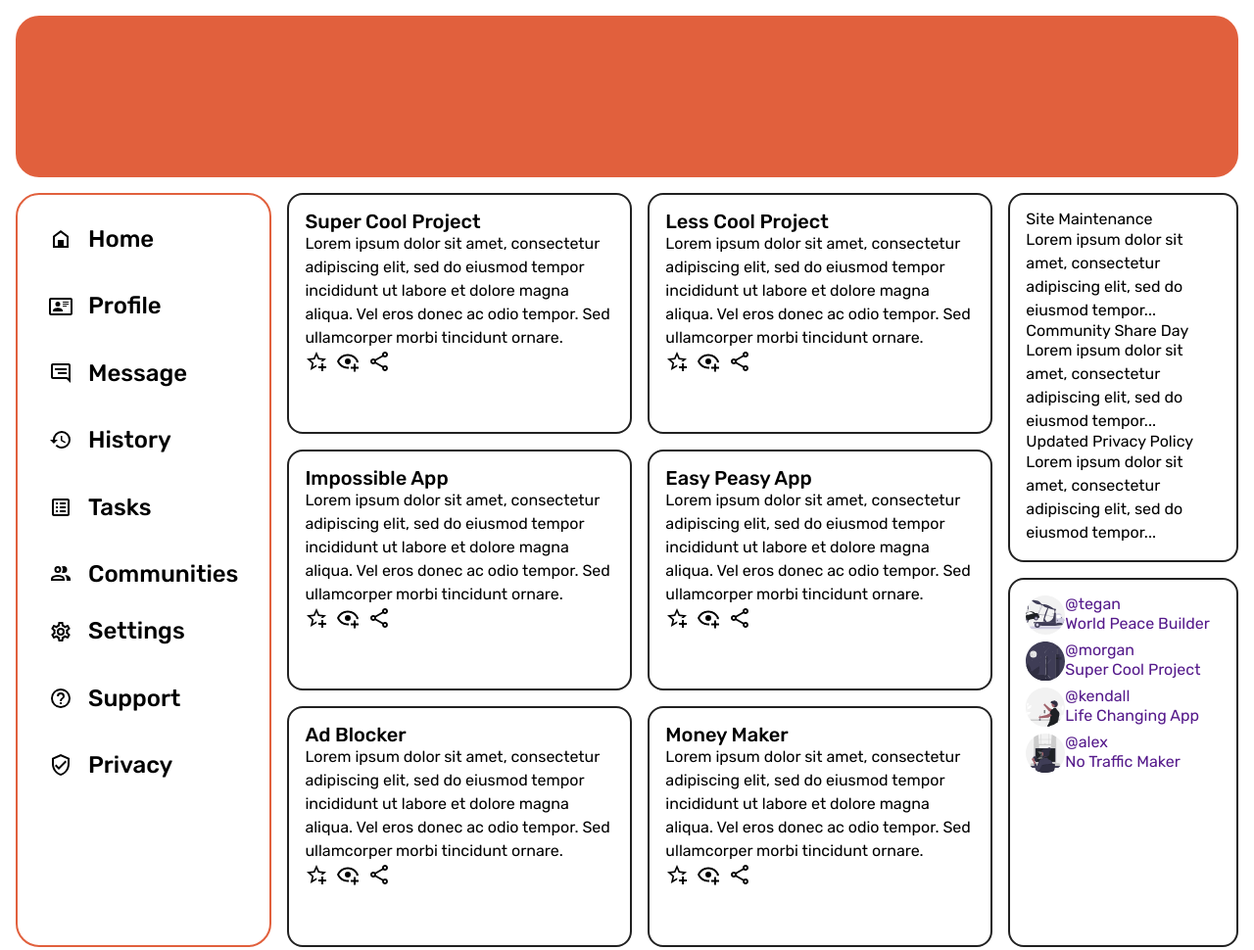
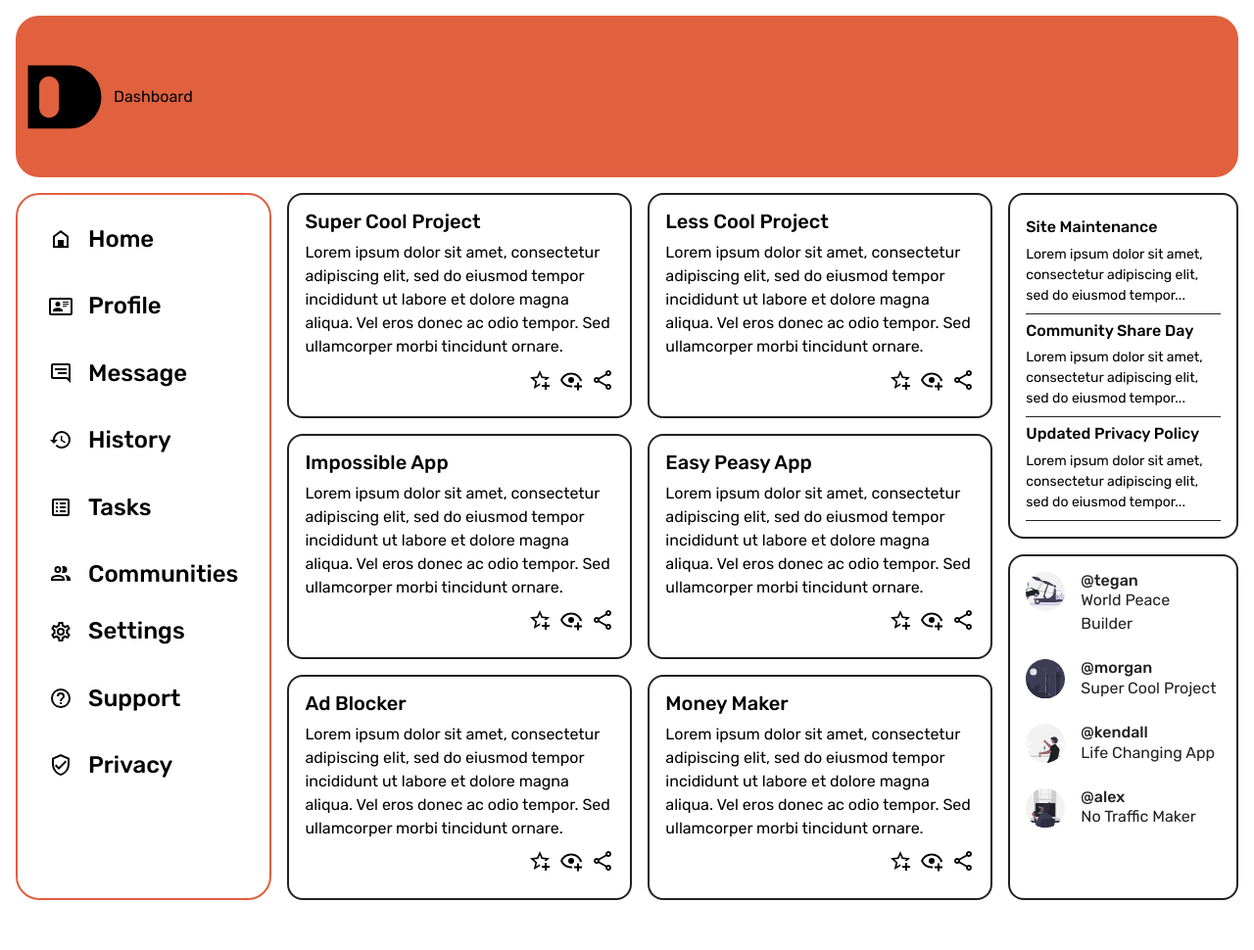
Before and after one commit to mateuszpedryc/odin-dashboard, a plain HTML site: page index.html in a window 1280 px wide. Shown: the whole page at 98% size. After the commit the page ends 935 px from the top, so only its background shows below. Drawn offline with Linux system fonts and the light colour scheme.

Commit message:
Style right aside and main cards

```diff
--- a/index.html
+++ b/index.html
@@ -8,6 +8,11 @@
 </head>
 <body>
     <header>
+        <div class="logo">
+            <img src="icons/Dee.svg" alt="" class="logo-icon">
+            <p class="logo-title">Dashboard</p>
+        </div>
+
 
     </header>
 
@@ -49,7 +54,7 @@
         <!-- <h2 class="section-title | fs-primary-heading fw-medium">Your Projects</h2> -->
         <div class="card">
             <h3 class="card-title | fs-secondary-heading fw-medium">Super Cool Project</h3>
-            <p>Lorem ipsum dolor sit amet, consectetur adipiscing elit, sed do eiusmod tempor incididunt ut labore et dolore magna aliqua. Vel eros donec ac odio tempor. Sed ullamcorper morbi tincidunt ornare.</p>
+            <p class="card-content">Lorem ipsum dolor sit amet, consectetur adipiscing elit, sed do eiusmod tempor incididunt ut labore et dolore magna aliqua. Vel eros donec ac odio tempor. Sed ullamcorper morbi tincidunt ornare.</p>
             <div class="card-icons">
                 <svg xmlns="http://www.w3.org/2000/svg" viewBox="0 0 24 24"><path d="M5.8 21L7.4 14L2 9.2L9.2 8.6L12 2L14.8 8.6L22 9.2L18.8 12H18C17.3 12 16.6 12.1 15.9 12.4L18.1 10.5L13.7 10.1L12 6.1L10.3 10.1L5.9 10.5L9.2 13.4L8.2 17.7L12 15.4L12.5 15.7C12.3 16.2 12.1 16.8 12.1 17.3L5.8 21M17 14V17H14V19H17V22H19V19H22V17H19V14H17Z" /></svg>
                 <svg xmlns="http://www.w3.org/2000/svg" viewBox="0 0 24 24"><path d="M12,4.5C7,4.5 2.73,7.61 1,12C2.73,16.39 7,19.5 12,19.5C12.36,19.5 12.72,19.5 13.08,19.45C13.03,19.13 13,18.82 13,18.5C13,18.14 13.04,17.78 13.1,17.42C12.74,17.46 12.37,17.5 12,17.5C8.24,17.5 4.83,15.36 3.18,12C4.83,8.64 8.24,6.5 12,6.5C15.76,6.5 19.17,8.64 20.82,12C20.7,12.24 20.56,12.45 20.43,12.68C21.09,12.84 21.72,13.11 22.29,13.5C22.56,13 22.8,12.5 23,12C21.27,7.61 17,4.5 12,4.5M12,9A3,3 0 0,0 9,12A3,3 0 0,0 12,15A3,3 0 0,0 15,12A3,3 0 0,0 12,9M18,14.5V17.5H15V19.5H18V22.5H20V19.5H23V17.5H20V14.5H18Z" /></svg>
@@ -58,7 +63,7 @@
         </div>
         <div class="card">
             <h3 class="card-title | fs-secondary-heading fw-medium">Less Cool Project</h3>
-            <p>Lorem ipsum dolor sit amet, consectetur adipiscing elit, sed do eiusmod tempor incididunt ut labore et dolore magna aliqua. Vel eros donec ac odio tempor. Sed ullamcorper morbi tincidunt ornare.</p>
+            <p class="card-content">Lorem ipsum dolor sit amet, consectetur adipiscing elit, sed do eiusmod tempor incididunt ut labore et dolore magna aliqua. Vel eros donec ac odio tempor. Sed ullamcorper morbi tincidunt ornare.</p>
             <div class="card-icons">
                 <svg xmlns="http://www.w3.org/2000/svg" viewBox="0 0 24 24"><path d="M5.8 21L7.4 14L2 9.2L9.2 8.6L12 2L14.8 8.6L22 9.2L18.8 12H18C17.3 12 16.6 12.1 15.9 12.4L18.1 10.5L13.7 10.1L12 6.1L10.3 10.1L5.9 10.5L9.2 13.4L8.2 17.7L12 15.4L12.5 15.7C12.3 16.2 12.1 16.8 12.1 17.3L5.8 21M17 14V17H14V19H17V22H19V19H22V17H19V14H17Z" /></svg>
                 <svg xmlns="http://www.w3.org/2000/svg" viewBox="0 0 24 24"><path d="M12,4.5C7,4.5 2.73,7.61 1,12C2.73,16.39 7,19.5 12,19.5C12.36,19.5 12.72,19.5 13.08,19.45C13.03,19.13 13,18.82 13,18.5C13,18.14 13.04,17.78 13.1,17.42C12.74,17.46 12.37,17.5 12,17.5C8.24,17.5 4.83,15.36 3.18,12C4.83,8.64 8.24,6.5 12,6.5C15.76,6.5 19.17,8.64 20.82,12C20.7,12.24 20.56,12.45 20.43,12.68C21.09,12.84 21.72,13.11 22.29,13.5C22.56,13 22.8,12.5 23,12C21.27,7.61 17,4.5 12,4.5M12,9A3,3 0 0,0 9,12A3,3 0 0,0 12,15A3,3 0 0,0 15,12A3,3 0 0,0 12,9M18,14.5V17.5H15V19.5H18V22.5H20V19.5H23V17.5H20V14.5H18Z" /></svg>
@@ -67,7 +72,7 @@
         </div>
         <div class="card">
             <h3 class="card-title | fs-secondary-heading fw-medium">Impossible App</h3>
-            <p>Lorem ipsum dolor sit amet, consectetur adipiscing elit, sed do eiusmod tempor incididunt ut labore et dolore magna aliqua. Vel eros donec ac odio tempor. Sed ullamcorper morbi tincidunt ornare.</p>
+            <p class="card-content">Lorem ipsum dolor sit amet, consectetur adipiscing elit, sed do eiusmod tempor incididunt ut labore et dolore magna aliqua. Vel eros donec ac odio tempor. Sed ullamcorper morbi tincidunt ornare.</p>
             <div class="card-icons">
                 <svg xmlns="http://www.w3.org/2000/svg" viewBox="0 0 24 24"><path d="M5.8 21L7.4 14L2 9.2L9.2 8.6L12 2L14.8 8.6L22 9.2L18.8 12H18C17.3 12 16.6 12.1 15.9 12.4L18.1 10.5L13.7 10.1L12 6.1L10.3 10.1L5.9 10.5L9.2 13.4L8.2 17.7L12 15.4L12.5 15.7C12.3 16.2 12.1 16.8 12.1 17.3L5.8 21M17 14V17H14V19H17V22H19V19H22V17H19V14H17Z" /></svg>
                 <svg xmlns="http://www.w3.org/2000/svg" viewBox="0 0 24 24"><path d="M12,4.5C7,4.5 2.73,7.61 1,12C2.73,16.39 7,19.5 12,19.5C12.36,19.5 12.72,19.5 13.08,19.45C13.03,19.13 13,18.82 13,18.5C13,18.14 13.04,17.78 13.1,17.42C12.74,17.46 12.37,17.5 12,17.5C8.24,17.5 4.83,15.36 3.18,12C4.83,8.64 8.24,6.5 12,6.5C15.76,6.5 19.17,8.64 20.82,12C20.7,12.24 20.56,12.45 20.43,12.68C21.09,12.84 21.72,13.11 22.29,13.5C22.56,13 22.8,12.5 23,12C21.27,7.61 17,4.5 12,4.5M12,9A3,3 0 0,0 9,12A3,3 0 0,0 12,15A3,3 0 0,0 15,12A3,3 0 0,0 12,9M18,14.5V17.5H15V19.5H18V22.5H20V19.5H23V17.5H20V14.5H18Z" /></svg>
@@ -76,7 +81,7 @@
         </div>
         <div class="card">
             <h3 class="card-title | fs-secondary-heading fw-medium">Easy Peasy App</h3>
-            <p>Lorem ipsum dolor sit amet, consectetur adipiscing elit, sed do eiusmod tempor incididunt ut labore et dolore magna aliqua. Vel eros donec ac odio tempor. Sed ullamcorper morbi tincidunt ornare.</p>
+            <p class="card-content">Lorem ipsum dolor sit amet, consectetur adipiscing elit, sed do eiusmod tempor incididunt ut labore et dolore magna aliqua. Vel eros donec ac odio tempor. Sed ullamcorper morbi tincidunt ornare.</p>
             <div class="card-icons">
                 <svg xmlns="http://www.w3.org/2000/svg" viewBox="0 0 24 24"><path d="M5.8 21L7.4 14L2 9.2L9.2 8.6L12 2L14.8 8.6L22 9.2L18.8 12H18C17.3 12 16.6 12.1 15.9 12.4L18.1 10.5L13.7 10.1L12 6.1L10.3 10.1L5.9 10.5L9.2 13.4L8.2 17.7L12 15.4L12.5 15.7C12.3 16.2 12.1 16.8 12.1 17.3L5.8 21M17 14V17H14V19H17V22H19V19H22V17H19V14H17Z" /></svg>
                 <svg xmlns="http://www.w3.org/2000/svg" viewBox="0 0 24 24"><path d="M12,4.5C7,4.5 2.73,7.61 1,12C2.73,16.39 7,19.5 12,19.5C12.36,19.5 12.72,19.5 13.08,19.45C13.03,19.13 13,18.82 13,18.5C13,18.14 13.04,17.78 13.1,17.42C12.74,17.46 12.37,17.5 12,17.5C8.24,17.5 4.83,15.36 3.18,12C4.83,8.64 8.24,6.5 12,6.5C15.76,6.5 19.17,8.64 20.82,12C20.7,12.24 20.56,12.45 20.43,12.68C21.09,12.84 21.72,13.11 22.29,13.5C22.56,13 22.8,12.5 23,12C21.27,7.61 17,4.5 12,4.5M12,9A3,3 0 0,0 9,12A3,3 0 0,0 12,15A3,3 0 0,0 15,12A3,3 0 0,0 12,9M18,14.5V17.5H15V19.5H18V22.5H20V19.5H23V17.5H20V14.5H18Z" /></svg>
@@ -85,7 +90,7 @@
         </div>
         <div class="card">
             <h3 class="card-title | fs-secondary-heading fw-medium">Ad Blocker</h3>
-            <p>Lorem ipsum dolor sit amet, consectetur adipiscing elit, sed do eiusmod tempor incididunt ut labore et dolore magna aliqua. Vel eros donec ac odio tempor. Sed ullamcorper morbi tincidunt ornare.</p>
+            <p class="card-content">Lorem ipsum dolor sit amet, consectetur adipiscing elit, sed do eiusmod tempor incididunt ut labore et dolore magna aliqua. Vel eros donec ac odio tempor. Sed ullamcorper morbi tincidunt ornare.</p>
             <div class="card-icons">
                 <svg xmlns="http://www.w3.org/2000/svg" viewBox="0 0 24 24"><path d="M5.8 21L7.4 14L2 9.2L9.2 8.6L12 2L14.8 8.6L22 9.2L18.8 12H18C17.3 12 16.6 12.1 15.9 12.4L18.1 10.5L13.7 10.1L12 6.1L10.3 10.1L5.9 10.5L9.2 13.4L8.2 17.7L12 15.4L12.5 15.7C12.3 16.2 12.1 16.8 12.1 17.3L5.8 21M17 14V17H14V19H17V22H19V19H22V17H19V14H17Z" /></svg>
                 <svg xmlns="http://www.w3.org/2000/svg" viewBox="0 0 24 24"><path d="M12,4.5C7,4.5 2.73,7.61 1,12C2.73,16.39 7,19.5 12,19.5C12.36,19.5 12.72,19.5 13.08,19.45C13.03,19.13 13,18.82 13,18.5C13,18.14 13.04,17.78 13.1,17.42C12.74,17.46 12.37,17.5 12,17.5C8.24,17.5 4.83,15.36 3.18,12C4.83,8.64 8.24,6.5 12,6.5C15.76,6.5 19.17,8.64 20.82,12C20.7,12.24 20.56,12.45 20.43,12.68C21.09,12.84 21.72,13.11 22.29,13.5C22.56,13 22.8,12.5 23,12C21.27,7.61 17,4.5 12,4.5M12,9A3,3 0 0,0 9,12A3,3 0 0,0 12,15A3,3 0 0,0 15,12A3,3 0 0,0 12,9M18,14.5V17.5H15V19.5H18V22.5H20V19.5H23V17.5H20V14.5H18Z" /></svg>
@@ -94,7 +99,7 @@
         </div>
         <div class="card">
             <h3 class="card-title | fs-secondary-heading fw-medium">Money Maker</h3>
-            <p>Lorem ipsum dolor sit amet, consectetur adipiscing elit, sed do eiusmod tempor incididunt ut labore et dolore magna aliqua. Vel eros donec ac odio tempor. Sed ullamcorper morbi tincidunt ornare.</p>
+            <p class="card-content">Lorem ipsum dolor sit amet, consectetur adipiscing elit, sed do eiusmod tempor incididunt ut labore et dolore magna aliqua. Vel eros donec ac odio tempor. Sed ullamcorper morbi tincidunt ornare.</p>
             <div class="card-icons">
                 <svg xmlns="http://www.w3.org/2000/svg" viewBox="0 0 24 24"><path d="M5.8 21L7.4 14L2 9.2L9.2 8.6L12 2L14.8 8.6L22 9.2L18.8 12H18C17.3 12 16.6 12.1 15.9 12.4L18.1 10.5L13.7 10.1L12 6.1L10.3 10.1L5.9 10.5L9.2 13.4L8.2 17.7L12 15.4L12.5 15.7C12.3 16.2 12.1 16.8 12.1 17.3L5.8 21M17 14V17H14V19H17V22H19V19H22V17H19V14H17Z" /></svg>
                 <svg xmlns="http://www.w3.org/2000/svg" viewBox="0 0 24 24"><path d="M12,4.5C7,4.5 2.73,7.61 1,12C2.73,16.39 7,19.5 12,19.5C12.36,19.5 12.72,19.5 13.08,19.45C13.03,19.13 13,18.82 13,18.5C13,18.14 13.04,17.78 13.1,17.42C12.74,17.46 12.37,17.5 12,17.5C8.24,17.5 4.83,15.36 3.18,12C4.83,8.64 8.24,6.5 12,6.5C15.76,6.5 19.17,8.64 20.82,12C20.7,12.24 20.56,12.45 20.43,12.68C21.09,12.84 21.72,13.11 22.29,13.5C22.56,13 22.8,12.5 23,12C21.27,7.61 17,4.5 12,4.5M12,9A3,3 0 0,0 9,12A3,3 0 0,0 12,15A3,3 0 0,0 15,12A3,3 0 0,0 12,9M18,14.5V17.5H15V19.5H18V22.5H20V19.5H23V17.5H20V14.5H18Z" /></svg>
@@ -107,16 +112,16 @@
         <div class="section-news">
             <!-- <h2 class="section-title">Announcements</h2> -->
             <div class="card-side">
-                <h3>Site Maintenance</h3>
-                <p>Lorem ipsum dolor sit amet, consectetur adipiscing elit, sed do eiusmod tempor...</p>
+                <h3 class="news-title | fw-medium">Site Maintenance</h3>
+                <p class="news-content | fs-secondary-body">Lorem ipsum dolor sit amet, consectetur adipiscing elit, sed do eiusmod tempor...</p>
             </div>
             <div class="card-side">
-                <h3>Community Share Day</h3>
-                <p>Lorem ipsum dolor sit amet, consectetur adipiscing elit, sed do eiusmod tempor...</p>
+                <h3 class="news-title | fw-medium">Community Share Day</h3>
+                <p class="news-content | fs-secondary-body">Lorem ipsum dolor sit amet, consectetur adipiscing elit, sed do eiusmod tempor...</p>
             </div>
             <div class="card-side">
-                <h3>Updated Privacy Policy</h3>
-                <p>Lorem ipsum dolor sit amet, consectetur adipiscing elit, sed do eiusmod tempor...</p>
+                <h3 class="news-title | fw-medium">Updated Privacy Policy</h3>
+                <p class="news-content | fs-secondary-body">Lorem ipsum dolor sit amet, consectetur adipiscing elit, sed do eiusmod tempor...</p>
             </div>
         </div>
         <div class="section-social">
@@ -124,28 +129,28 @@
             <div class="avatar">
                 <img class="avatar-icon" src="icons/undraw_towing_re_wesa.svg" alt="">
                 <a href="" class="social-link">
-                    <h3 class="avatar-name">@tegan</h3>
+                    <h3 class="avatar-name | fw-medium">@tegan</h3>
                     World Peace Builder
                 </a>
             </div>
             <div class="avatar">
                 <img class="avatar-icon" src="icons/undraw_relaunch_day_902d.svg" alt="">
                 <a href="" class="social-link">
-                    <h3 class="avatar-name">@morgan</h3>
+                    <h3 class="avatar-name | fw-medium">@morgan</h3>
                     Super Cool Project
                 </a>
             </div>
             <div class="avatar">
                 <img class="avatar-icon" src="icons/undraw_conference_speaker_re_1rna.svg" alt="">
                 <a href="" class="social-link">
-                    <h3 class="avatar-name">@kendall</h3>
+                    <h3 class="avatar-name | fw-medium">@kendall</h3>
                     Life Changing App
                 </a>
             </div>
             <div class="avatar">
                 <img class="avatar-icon" src="icons/undraw_programmer_re_owql.svg" alt="">
                 <a href="" class="social-link">
-                    <h3 class="avatar-name">@alex</h3>
+                    <h3 class="avatar-name | fw-medium">@alex</h3>
                     No Traffic Maker
                 </a>
             </div>
--- a/style.css
+++ b/style.css
@@ -116,6 +116,7 @@ body {
     display: grid;
     grid-template-columns: 1fr 1.5fr 1.5fr 1fr;
     grid-template-rows: 165px 1fr 1fr;
+    grid-auto-rows: 1fr;
     gap: 1rem;
     margin: 1rem;
 }
@@ -124,7 +125,23 @@ header {
     background-color: var(--clr-primary);
     border-radius: var(--fs-primary-heading);
     grid-column: span 4;
+    display: grid;
+    grid-template-rows: repeat(2, 1fr);
+    grid-template-columns: 1fr 2.5fr 1.5fr;
+    gap: 1rem;
 }
+
+.logo {
+    display: inline-flex;
+    grid-row: span 2;
+    align-items: center;
+}
+
+.logo-icon {
+    width: 100px;
+    height: 100px;
+}
+
 
 /* Navigation */
 
@@ -173,8 +190,8 @@ svg:is(:hover, :focus) {
 
 .section-projects {
     display: grid;
-    grid-column: span 2;
-    grid-row: span 2;
+    grid-column: 2 / 4;
+    grid-row: 2 / span 2;
     grid-template-columns: repeat(2, 1fr);
     gap: 1rem;
 }
@@ -185,7 +202,7 @@ svg:is(:hover, :focus) {
 
 .section-side {
     grid-column: 4 / 5;
-    grid-row: span 2;
+    grid-row: 2 / 4;
     display: grid;
     grid-template-rows: subgrid;
     gap: 1rem;
@@ -207,21 +224,44 @@ svg:is(:hover, :focus) {
     border-radius: 1rem;
     overflow: hidden;
     padding: 1rem;
+    display: grid;
+    grid-template-columns: repeat(2, 1fr);
+}
+
+.card-title,
+.card-content {
+    grid-column: span 2;
 }
 
 .card-icons {
     display: inline-flex;
     gap: .5rem;
+    grid-column: 2;
+    place-content: end;
+}
+
+/* News section */
+
+.news-content {
+    padding: .5rem 0;
+    border-bottom: 1px solid var(--clr-accent);
+}
+
+.news-title {
+    margin-top: .5rem;
 }
 
 /* Social section */
 
 a {
     text-decoration: none;
+    color: var(--clr-accent);
 }
 
 .avatar {
     display: inline-flex;
+    gap: 1rem;
+    margin-bottom: 1.5rem;
 }
 
 .avatar-icon {
```
